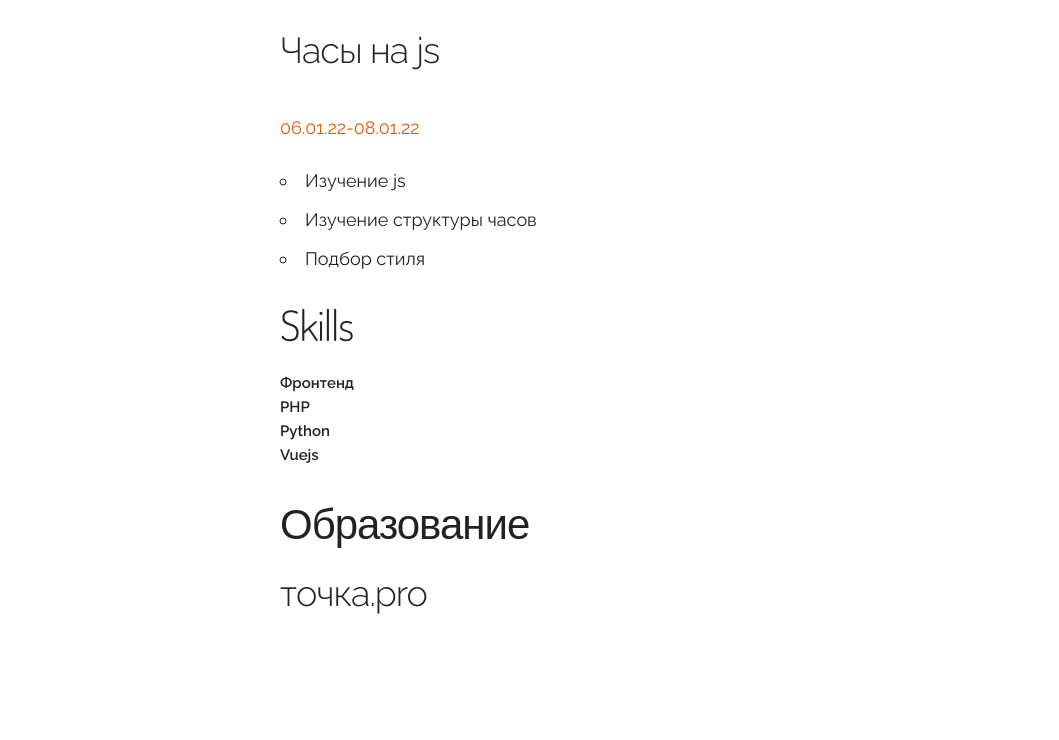
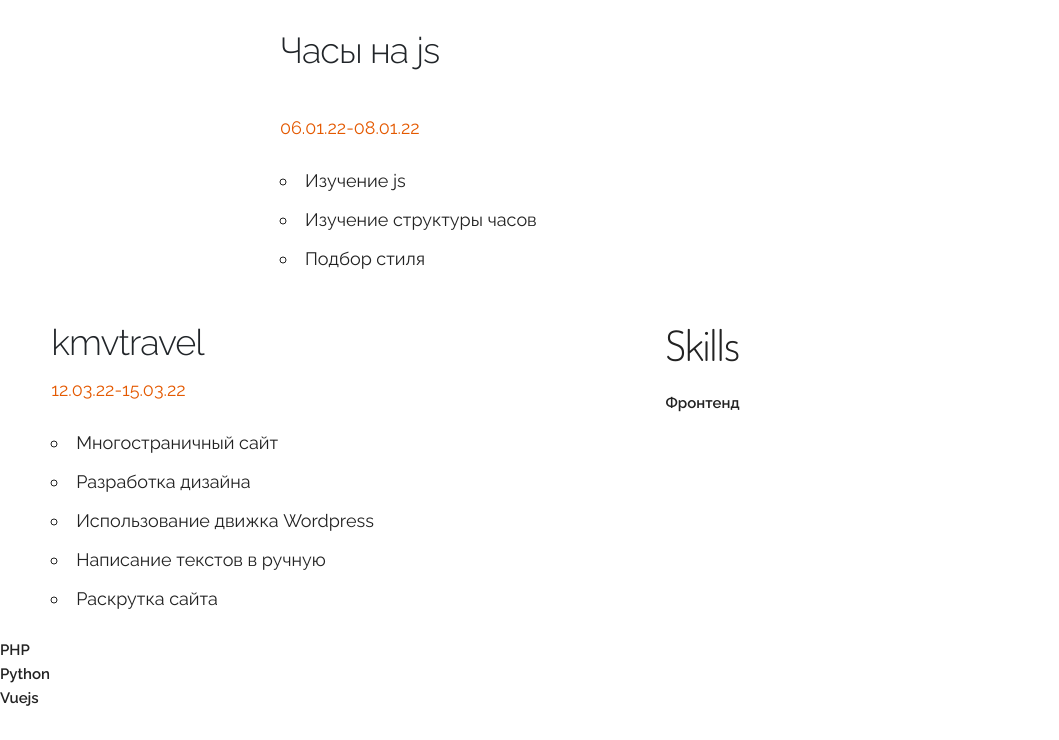
Before and after one commit to SonyaSot/portfoli0, a plain HTML site: page index.html in a window 1280 px wide. Shown: the part 1510-2250 px from the top of the page, without its empty margins (0-1059 px from the left). Before the commit the page ends 2157 px from the top, so only its background shows below. Drawn offline with Linux system fonts and the light colour scheme.

Commit message:
Update index.html

```diff
--- a/index.html
+++ b/index.html
@@ -98,6 +98,22 @@
             <li>Изучение структуры часов</li>
             <li>Подбор стиля</li>
           </ul>
+      </div>
+    </div>
+    <div class="one-half column">
+        <h3><a href="http://kmvtravel.ru">kmvtravel</a></h3>
+        <ul class="list-unstyled">
+          <li><small class="accent">12.03.22-15.03.22</small></li>
+        </ul>
+        <ul>
+          <li>Многостраничный сайт</li>
+          <li>Разработка дизайна</li>
+          <li>Использование движка Wordpress</li>
+          <li>Написание текстов в ручную</li>
+          <li>Раскрутка сайта</li>
+        </ul>
+      </div>
+    </div>
     <h2>Skills</h2>
     <div class="row">
       <div class="three columns">
@@ -119,8 +135,6 @@
         <strong>Vuejs</strong>
       </div>
     </div>
-    <h2>Образование</h2>
-    <h3>точка.pro</h3>
 
   </div>
 </body>
```
